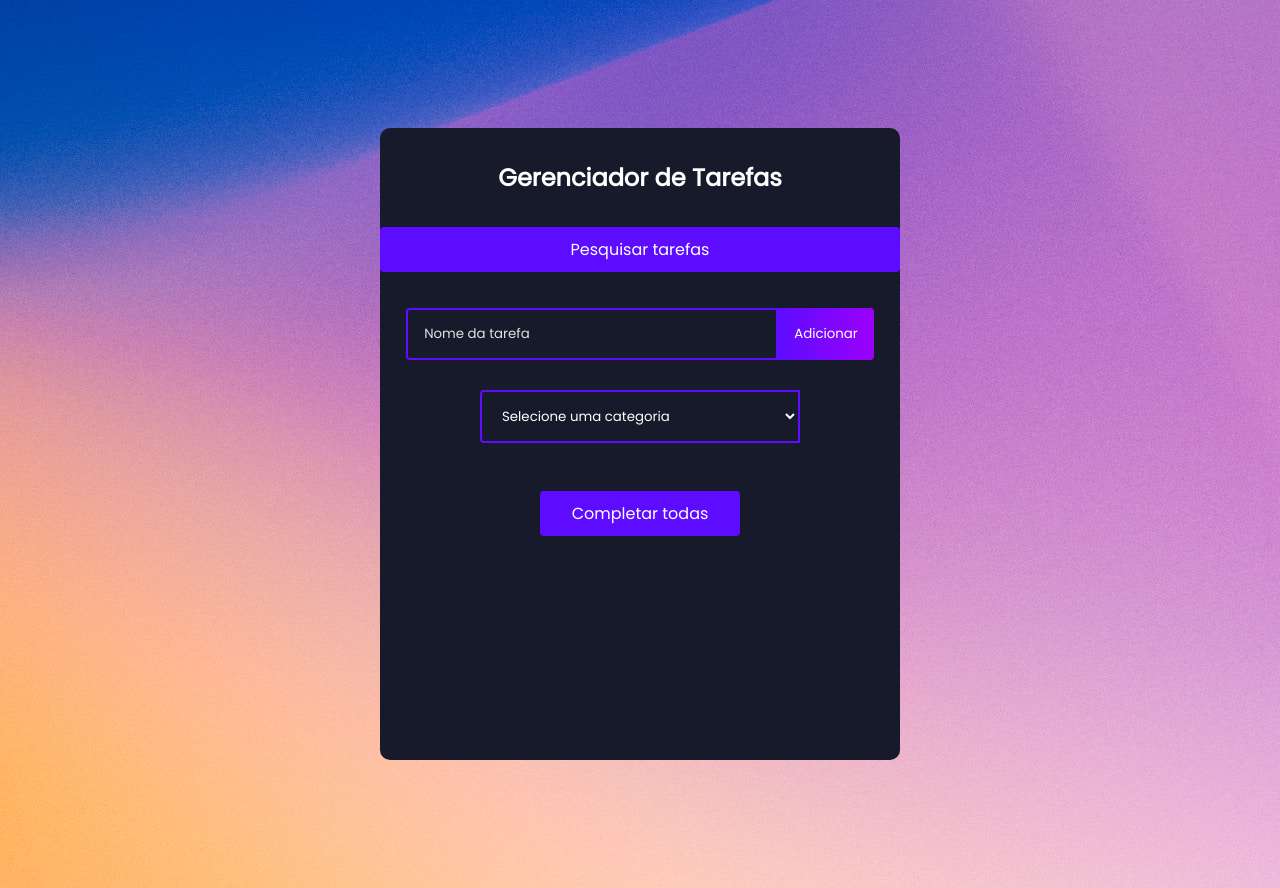
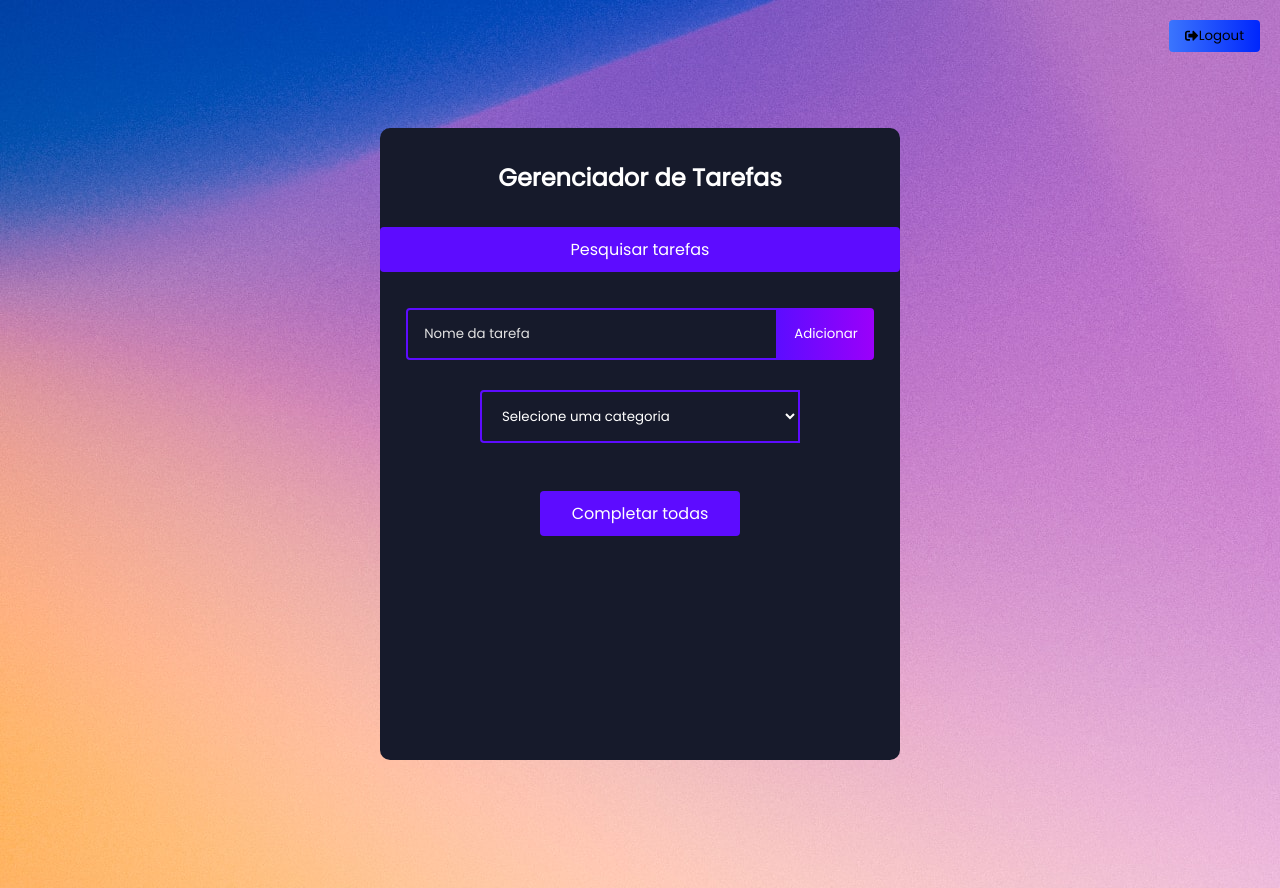
Before and after one commit to raularaju/to_do_list, a React (Create React App) app in the folder client/: page /tasks/1 in a window 1280 px wide. Built offline with nearby package versions, Linux system fonts and the light colour scheme; no server answers.

Commit message:
feat: logout button

```diff
--- a/client/src/components/TodoList/TodoList.css
+++ b/client/src/components/TodoList/TodoList.css
@@ -282,3 +282,26 @@ body{
 .completeAllTasks-button:hover {
   background: #5627ba;
 }
+
+.logout-button {
+  padding: 16px;
+  border: none;
+  border-radius: 4px 4px 4px 4px;
+  cursor: pointer;
+  outline: none;
+  background: linear-gradient(
+    90deg,
+    rgb(59, 117, 253) 0%,
+    rgb(0, 38, 252) 100%
+  );
+  display: flex;
+  align-items: center;
+  height: 20px;
+  position: absolute;
+  top: 20px;
+  right: 20px;
+}
+
+.logout-button:hover {
+  background: rgb(59, 117, 253) 0%;
+}
--- a/client/src/components/TodoList/TodoList.js
+++ b/client/src/components/TodoList/TodoList.js
@@ -1,5 +1,6 @@
 import React, { useState, useEffect } from "react";
 import "./TodoList.css";
+import { FaSignOutAlt } from "react-icons/fa";
 import TodoForm from "../TodoForm/TodoForm";
 import Todo from "../Todo/Todo";
 import Filter from "../Filter/Filter";
@@ -10,9 +11,10 @@ import {
   getAllTasksFromUser,
   markAllTasksAsComplete,
 } from "../../requests/Task";
+import { logout } from "../../requests/User";
 import Search from "../Search/Search";
 import DuplicateTaskModal from "../../modals/DuplicateTaskModal/DuplicateTaskModal";
-import { useParams } from "react-router-dom";
+import { useNavigate, useParams } from "react-router-dom";
 
 function TodoList() {
   const [todos, setTodos] = useState([]);
@@ -23,6 +25,7 @@ function TodoList() {
   const [isEditing, setIsEditing] = useState(false);
   const [isDuplicateTaskModalOpen, setDuplicateTaskModalOpen] = useState(false);
   const { UserId } = useParams();
+  const navigate = useNavigate();
 
   useEffect(() => {
     async function fetchTasks() {
@@ -113,13 +116,14 @@ function TodoList() {
     setTodos(updatedTodos);
   };
 
-
   const startEditing = () => {
     setIsEditing(true);
   };
+
   const stopEditing = () => {
     setIsEditing(false);
   };
+
   const completeAllTasks = async () => {
     const updatedTasks = todos.map((task) => ({
       ...task,
@@ -133,8 +137,18 @@ function TodoList() {
     }
   };
 
+  const handleLogout = async () => {
+    await logout();
+    navigate("/");
+  };
+
   return (
     <div className="todo-list">
+      <div className="header">
+        <button className="logout-button" onClick={handleLogout}>
+          <FaSignOutAlt /> Logout
+        </button>
+      </div>
       <div className="todo-list-container">
         <h1>Gerenciador de Tarefas</h1>
         {!isEditing && (
```
